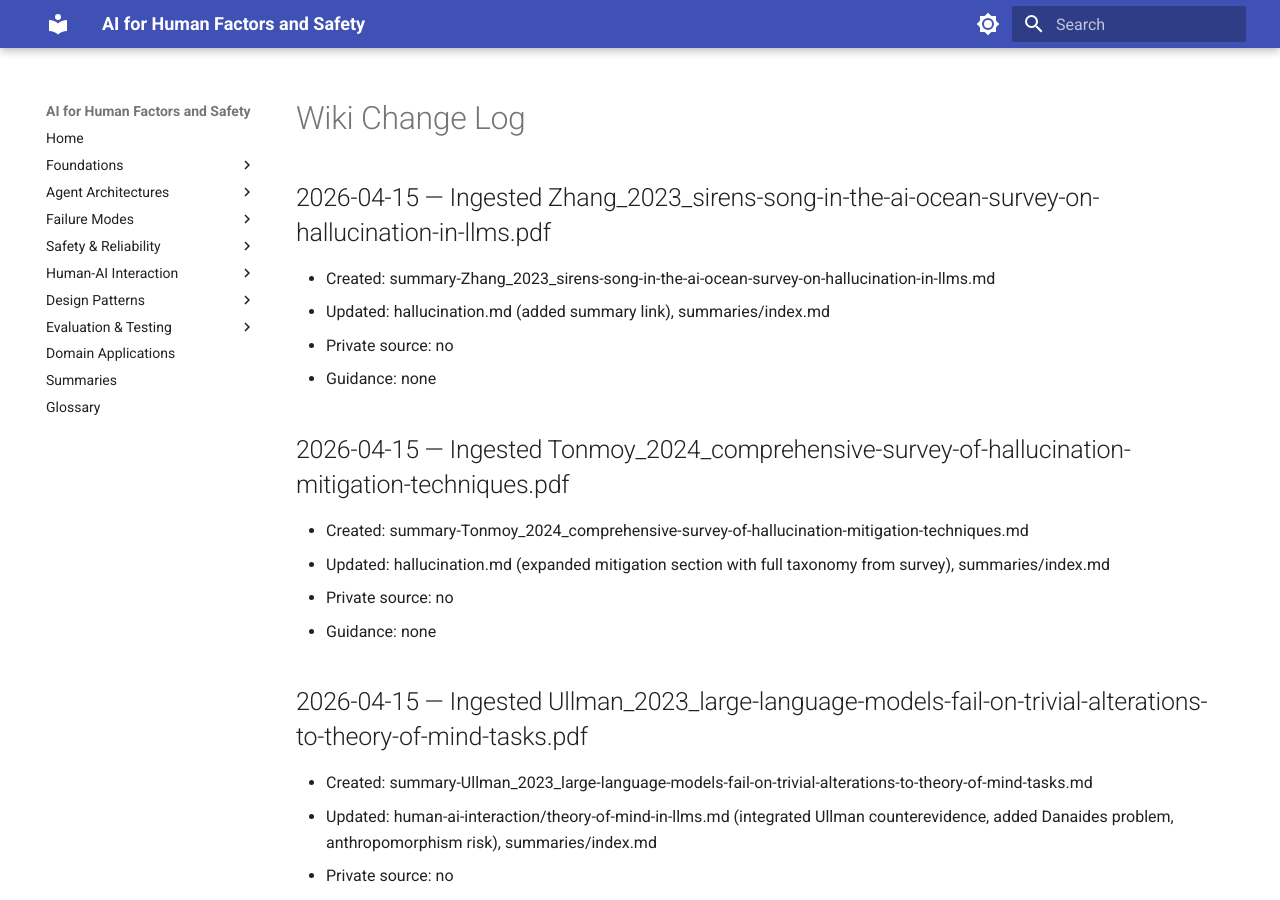
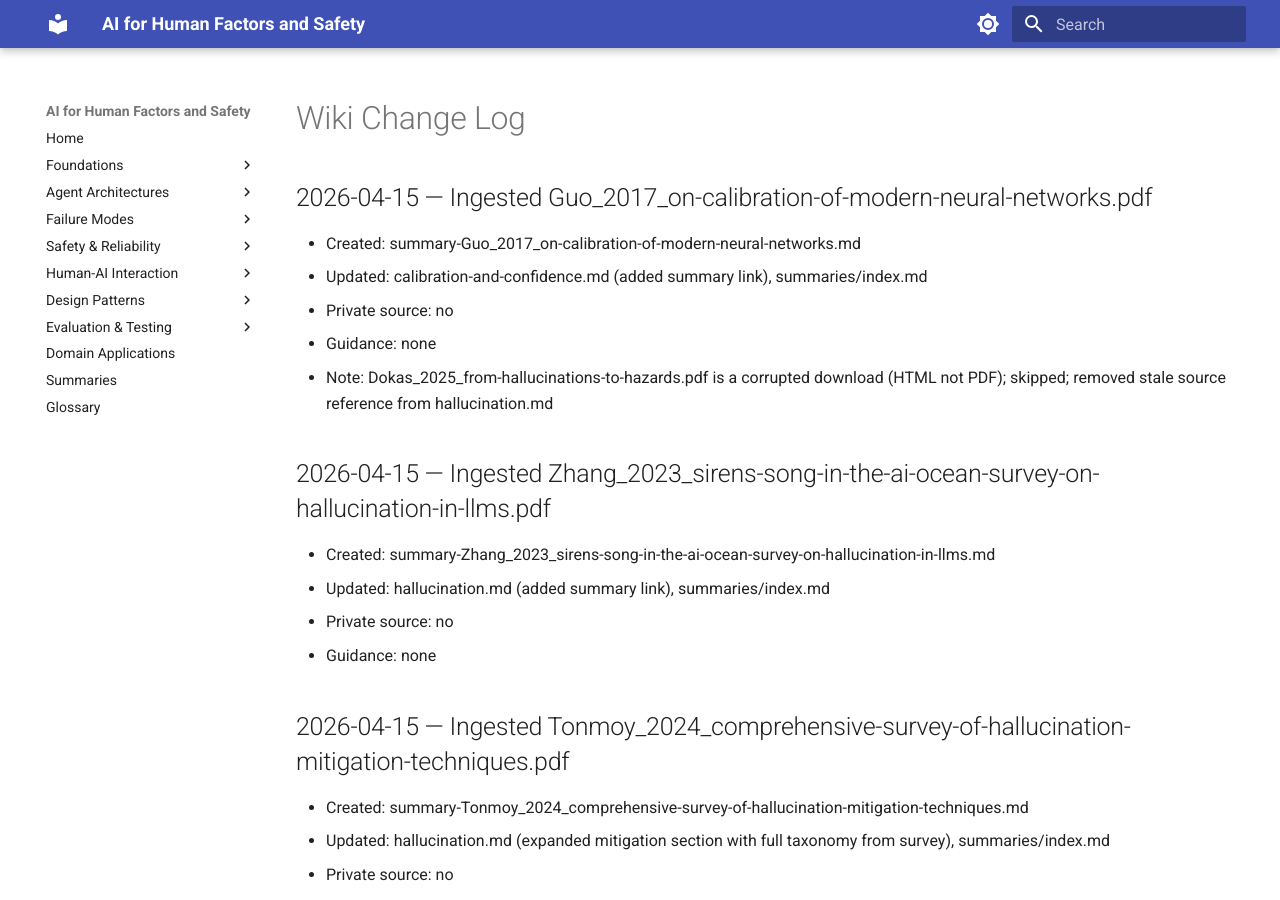
Before and after one commit to michaelhil/ai-human-factors-wiki, an MkDocs documentation site: the page built from wiki/log.md, in a window 1280 px wide and 900 px high. Built offline with MkDocs 1.6.1 and Material for MkDocs 9.7.7, drawn with Linux system fonts in a browser that asks for light colours.

Commit message:
Ingest Zhang 2023 (hallucination survey), Guo 2017 (calibration); skip corrupted Dokas 2025
- Zhang: three-type hallucination taxonomy; snowballing via RLHF; lifecycle source analysis
- Guo: foundational calibration paper; temperature scaling reduces ECE from 12.67% to 0.96%
- Dokas 2025 file is HTML not PDF (corrupted download); removed stale source ref
- 58/78 references ingested (1 skipped due to corrupt file)

Co-Authored-By: Claude Opus 4.6 (1M context) <noreply@anthropic.com>

```diff
--- a/wiki/log.md
+++ b/wiki/log.md
@@ -1,4 +1,11 @@
 # Wiki Change Log
+
+## 2026-04-15 — Ingested Guo_2017_on-calibration-of-modern-neural-networks.pdf
+- Created: summary-Guo_2017_on-calibration-of-modern-neural-networks.md
+- Updated: calibration-and-confidence.md (added summary link), summaries/index.md
+- Private source: no
+- Guidance: none
+- Note: Dokas_2025_from-hallucinations-to-hazards.pdf is a corrupted download (HTML not PDF); skipped; removed stale source reference from hallucination.md
 
 ## 2026-04-15 — Ingested Zhang_2023_sirens-song-in-the-ai-ocean-survey-on-hallucination-in-llms.pdf
 - Created: summary-Zhang_2023_sirens-song-in-the-ai-ocean-survey-on-hallucination-in-llms.md
```
Also changed, not shown: wiki/failure-modes/calibration-and-confidence.md (+1 -0 lines), wiki/failure-modes/hallucination.md (+0 -1 lines), wiki/summaries/index.md (+2 -0 lines), wiki/summaries/summary-Guo_2017_on-calibration-of-modern-neural-networks.md (added, +59 -0 lines).
